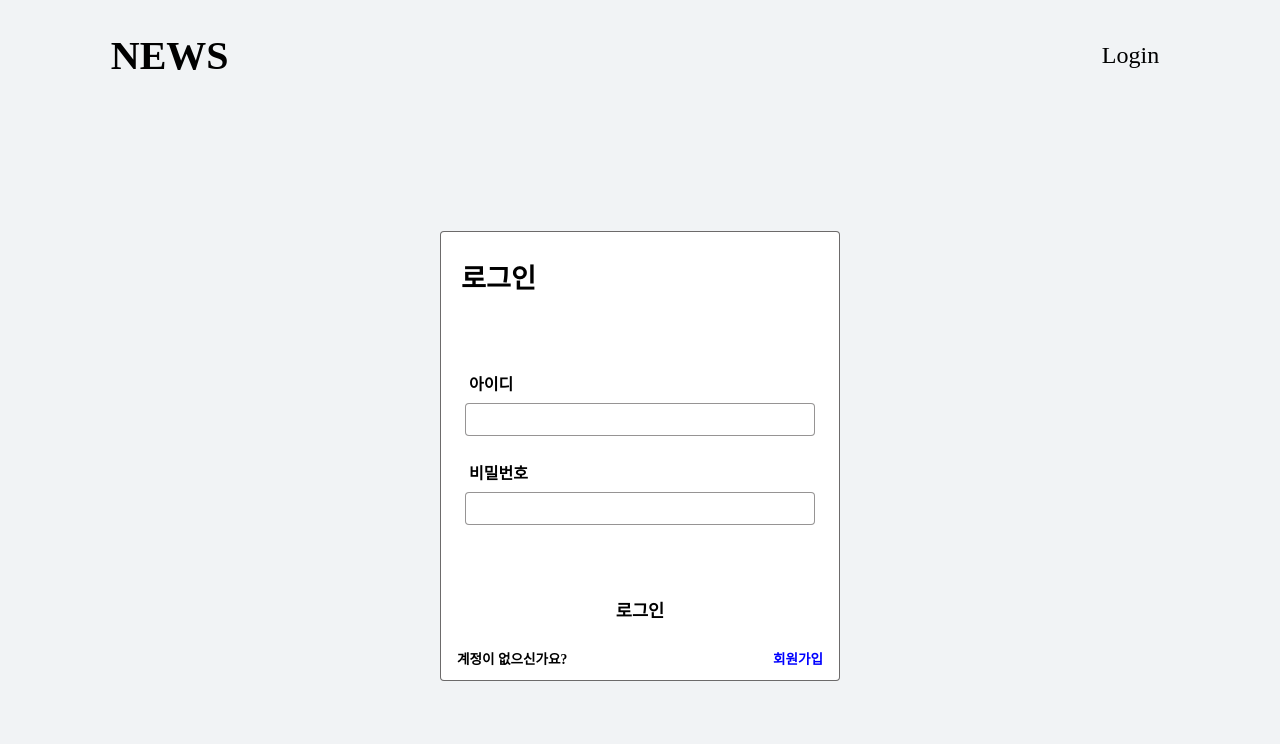
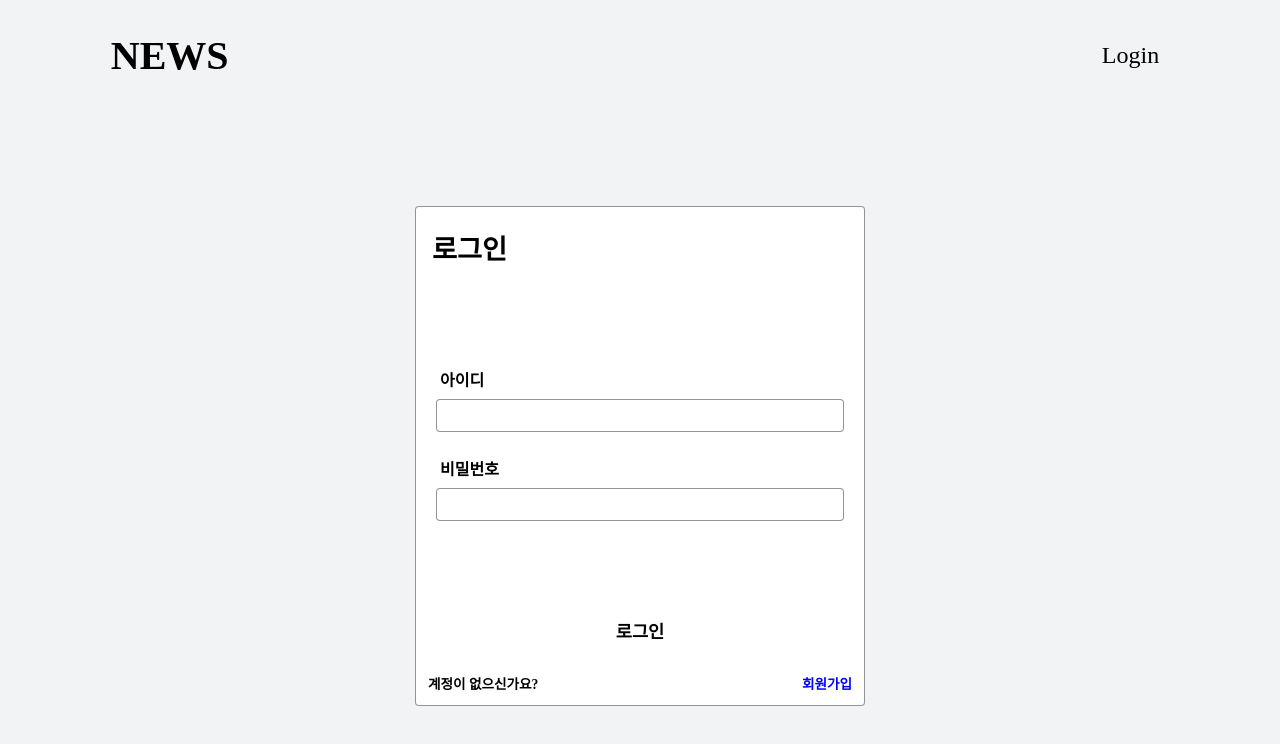
Before and after one commit to nonamehj/form-access-control, a React (Create React App) app in the folder form/: page /login in a window 1280 px wide. Shown: the top 744 px of the page. Built offline with nearby package versions, Linux system fonts and the light colour scheme; no server answers.

Commit message:
login register 너비 높이 수정

```diff
--- a/form/src/components/form/account/delete/DeleteUserFormStyle.css
+++ b/form/src/components/form/account/delete/DeleteUserFormStyle.css
@@ -1,3 +1,22 @@
+.delete-section {
+  display: flex;
+  justify-content: center;
+  align-items: center;
+  background-color: #f1f3f5;
+}
+.delete-container {
+  width: 100%;
+  margin: 1rem 0;
+  border: 1px solid rgba(46, 43, 43, 0.5);
+  border-radius: 0.25rem;
+  background-color: #fff;
+}
+/*확인후 로그인하고 가운데 정렬이 괜찮은지 그냥 위에 놓는게 좋은지 */
+.delete-row-wrapper {
+  justify-content: center;
+  align-items: center;
+  /* border: 1px solid red; */
+}
 .delete-row {
   border: none;
   flex-direction: column;
@@ -21,13 +40,25 @@
 
 @media screen and (max-width: 767px) {
   .delete-section {
-    max-width: 350px;
-    max-height: 450px;
+    /* max-width: 350px; */
+    /* max-height: 450px; */
+  }
+  .delete-container {
+    max-width: 400px;
+    max-height: 500px;
   }
 }
 @media screen and (min-width: 768px) {
   .delete-section {
-    max-width: 400px;
-    max-height: 500px;
+    /* max-width: 400px; */
+    /* max-height: 500px; */
+
+    /**/
+    /* max-width: 450px; */
+    /* max-height: 550px; */
+  }
+  .delete-container {
+    max-width: 450px;
+    max-height: 550px;
   }
 }
--- a/form/src/components/form/agree/TermsAgreementStyle.css
+++ b/form/src/components/form/agree/TermsAgreementStyle.css
@@ -1,5 +1,12 @@
 .agree-section {
   margin: 1rem 0;
+  /*아래 확인후 지우기*/
+  margin: 1rem 0 0 0;
+  border: 1px solid red;
+}
+
+.agree-container {
+  border: 1px solid blue;
 }
 
 .agree-row-wrapper {
@@ -45,6 +52,10 @@
   cursor: pointer;
 }
 @media screen and (max-width: 479px) {
+  /*agree-section 너비 확인후  지우기*/
+  .agree-section {
+    max-width: 350px;
+  }
   .agree-title {
     padding: 1rem 0.25rem;
 
--- a/form/src/components/form/login/Login.js
+++ b/form/src/components/form/login/Login.js
@@ -29,14 +29,13 @@ const Login = () => {
             </div>
           </div>
           <button className="login-btn form-btn">로그인</button>
-
-          <div className="login-register-wrapper">
-            <p className="login-readme">계정이 없으신가요? </p>
-            <Link to="/login/agree" className="login-register">
-              회원가입
-            </Link>
-          </div>
         </form>
+        <div className="login-register-wrapper">
+          <p className="login-readme">계정이 없으신가요? </p>
+          <Link to="/login/agree" className="login-register">
+            회원가입
+          </Link>
+        </div>
       </div>
     </section>
   );
--- a/form/src/components/form/login/LoginStyle.css
+++ b/form/src/components/form/login/LoginStyle.css
@@ -1,13 +1,23 @@
 .login-section {
-  /* border: 2px solid blue; */
+  display: flex;
+  justify-content: center;
+  align-items: center;
+  background-color: #f1f3f5;
+}
+.login-container {
+  width: 100%;
+  margin: 1rem 0;
+  border: 1px solid rgba(46, 43, 43, 0.5);
+  border-radius: 0.25rem;
+  background-color: #fff;
+  /* border: 1px solid red; */
 }
 
-.login-container {
-  /* border: 2px solid red; */
-}
+/*계정삭제하고 가운데 정렬이 괜찮은지 그냥 위에 놓는게 좋은지 */
 .login-row-wrapper {
   justify-content: center;
   align-items: center;
+  /* border: 1px solid blue; */
 }
 .login-row {
   border: none;
@@ -36,10 +46,14 @@
   justify-content: space-between;
   align-items: center;
   padding: 0.25rem 0.25rem;
+  margin: 0.25rem;
   font-size: 0.85rem;
   font-weight: bold;
+  /* border: 1px solid blue; */
 }
-
+.login-btn {
+  /* border: 1px solid green; */
+}
 .login-register {
   background-color: transparent;
   border-color: transparent;
@@ -49,13 +63,29 @@
 
 @media screen and (max-width: 767px) {
   .login-section {
-    max-width: 350px;
-    max-height: 400px;
+    /* max-width: 350px; */
+    /* max-height: 400px; */
+
+    /**/
+    /* max-width: 400px; */
+    /* max-height: 450px; */
+  }
+  .login-container {
+    max-width: 400px;
+    max-height: 450px;
   }
 }
 @media screen and (min-width: 768px) {
   .login-section {
-    max-width: 400px;
-    max-height: 450px;
+    /* max-width: 400px; */
+    /* max-height: 450px; */
+
+    /**/
+    /* max-width: 450px; */
+    /* max-height: 500px; */
+  }
+  .login-container {
+    max-width: 450px;
+    max-height: 500px;
   }
 }
--- a/form/src/components/home/StoriesStyle.css
+++ b/form/src/components/home/StoriesStyle.css
@@ -5,12 +5,15 @@
   align-items: center;
   width: 100%;
   background-color: #f1f3f5;
+  /* border: 1px solid red; */
 }
 
 .story-container {
   flex: 1;
   display: flex;
   flex-direction: column;
+  margin-top: 0.5rem;
+  margin-bottom: 1rem;
   background-color: #eaeff3;
 }
 
--- a/form/src/index.css
+++ b/form/src/index.css
@@ -28,14 +28,13 @@
 main {
   display: flex;
   flex-direction: column;
-  /* justify-content: center; */
   align-items: center;
   width: 100%;
   height: calc(var(--vh) * 100);
   /* background-color: #f4f7fb; */
   background-color: #f1f3f5;
-  overflow: overlay;
-  /* overflow-y: auto; */
+  /* overflow: overlay; */
+  overflow-y: auto;
 }
 /*폼 공통*/
 .section {
@@ -44,9 +43,9 @@ main {
   flex-direction: column;
   padding: 0.25rem;
   width: 100%;
-  margin: auto;
-  border: 0.5px solid rgba(46, 43, 43, 0.7);
-  border-radius: 0.25rem;
+  /* margin: auto; */
+  /* border: 1px solid rgba(46, 43, 43, 0.5); */
+  /* border-radius: 0.25rem; */
   background-color: #fff;
 }
 .form-container {
```
